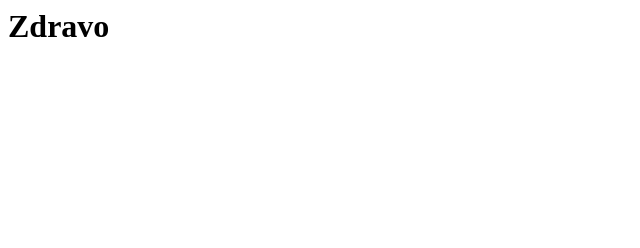
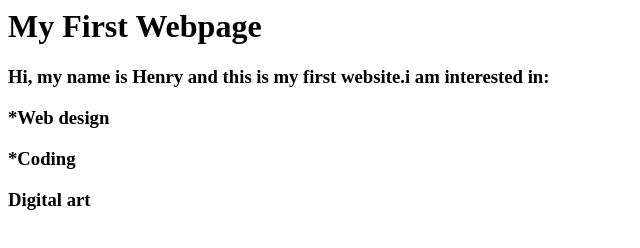
Before and after one commit to kenandervisevic1/Test, a plain HTML site: page index.html in a window 1280 px wide. Shown: the whole page, without its empty margins (0-640 px from the left). Drawn offline with Linux system fonts and the light colour scheme.

Commit message:
prva promena

```diff
--- a/index.html
+++ b/index.html
@@ -1 +1,9 @@
-<h1>Zdravo</h1>
+<html>
+<body>
+<h1>My First Webpage</h1>
+<h3>Hi, my name is Henry and this is my first website.i am interested in: </h3>
+  <h3>*Web design</h3>
+  <h3>*Coding</h3>
+  <h3>Digital art</h3>
+</body>
+</html>
```
